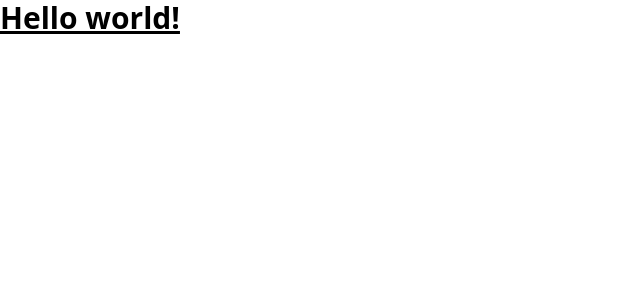
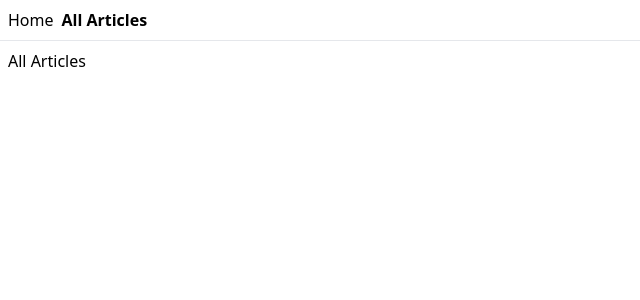
Before and after one commit to Karimtabikh/articles-app, a React (Vite) app: page /articles in a window 1280 px wide. Shown: the top 300 px of the page, without its empty margins (0-640 px from the left). Built offline with nearby package versions, Linux system fonts and the light colour scheme.

Commit message:
Added Routes

```diff
--- a/package.json
+++ b/package.json
@@ -10,10 +10,13 @@
     "preview": "vite preview"
   },
   "dependencies": {
+    "@tanstack/react-router": "^1.28.4",
     "react": "^18.2.0",
     "react-dom": "^18.2.0"
   },
   "devDependencies": {
+    "@tanstack/router-devtools": "^1.28.4",
+    "@tanstack/router-vite-plugin": "^1.28.2",
     "@types/react": "^18.2.66",
     "@types/react-dom": "^18.2.22",
     "@typescript-eslint/eslint-plugin": "^7.2.0",
--- a/src/App.tsx
+++ b/src/App.tsx
@@ -1,5 +1,14 @@
-function App() {
-  return <h1 className="text-3xl font-bold underline">Hello world!</h1>;
+import { RouterProvider, createRouter } from "@tanstack/react-router";
+import { routeTree } from "./routeTree.gen";
+
+const router = createRouter({ routeTree });
+
+declare module "@tanstack/react-router" {
+  interface Register {
+    router: typeof router;
+  }
 }
 
-export default App;
+export default function App() {
+  return <RouterProvider router={router} />;
+}
--- /dev/null
+++ b/src/routeTree.gen.ts
@@ -0,0 +1,56 @@
+/* prettier-ignore-start */
+
+/* eslint-disable */
+
+// @ts-nocheck
+
+// noinspection JSUnusedGlobalSymbols
+
+// This file is auto-generated by TanStack Router
+
+import { createFileRoute } from '@tanstack/react-router'
+
+// Import Routes
+
+import { Route as rootRoute } from './routes/__root'
+
+// Create Virtual Routes
+
+const ArticlesLazyImport = createFileRoute('/articles')()
+const IndexLazyImport = createFileRoute('/')()
+
+// Create/Update Routes
+
+const ArticlesLazyRoute = ArticlesLazyImport.update({
+  path: '/articles',
+  getParentRoute: () => rootRoute,
+} as any).lazy(() => import('./routes/articles.lazy').then((d) => d.Route))
+
+const IndexLazyRoute = IndexLazyImport.update({
+  path: '/',
+  getParentRoute: () => rootRoute,
+} as any).lazy(() => import('./routes/index.lazy').then((d) => d.Route))
+
+// Populate the FileRoutesByPath interface
+
+declare module '@tanstack/react-router' {
+  interface FileRoutesByPath {
+    '/': {
+      preLoaderRoute: typeof IndexLazyImport
+      parentRoute: typeof rootRoute
+    }
+    '/articles': {
+      preLoaderRoute: typeof ArticlesLazyImport
+      parentRoute: typeof rootRoute
+    }
+  }
+}
+
+// Create and export the route tree
+
+export const routeTree = rootRoute.addChildren([
+  IndexLazyRoute,
+  ArticlesLazyRoute,
+])
+
+/* prettier-ignore-end */
--- /dev/null
+++ b/src/routes/__root.tsx
@@ -0,0 +1,20 @@
+import { createRootRoute, Link, Outlet } from '@tanstack/react-router'
+import { TanStackRouterDevtools } from '@tanstack/router-devtools'
+
+export const Route = createRootRoute({
+  component: () => (
+    <>
+      <div className="p-2 flex gap-2">
+        <Link to="/" className="[&.active]:font-bold">
+          Home
+        </Link>{' '}
+        <Link to="/articles" className="[&.active]:font-bold">
+          All Articles
+        </Link>
+      </div>
+      <hr />
+      <Outlet />
+      <TanStackRouterDevtools />
+    </>
+  ),
+})
--- /dev/null
+++ b/src/routes/articles.lazy.tsx
@@ -0,0 +1,9 @@
+import { createLazyFileRoute } from '@tanstack/react-router'
+
+export const Route = createLazyFileRoute('/articles')({
+  component: Articles,
+})
+
+function Articles() {
+  return <div className="p-2">All Articles</div>
+}
--- /dev/null
+++ b/src/routes/index.lazy.tsx
@@ -0,0 +1,13 @@
+import { createLazyFileRoute } from '@tanstack/react-router'
+
+export const Route = createLazyFileRoute('/')({
+  component: Index,
+})
+
+function Index() {
+  return (
+    <div className="p-2">
+      <h3>Form</h3>
+    </div>
+  )
+}
--- a/vite.config.ts
+++ b/vite.config.ts
@@ -1,7 +1,8 @@
 import { defineConfig } from 'vite'
 import react from '@vitejs/plugin-react-swc'
+import { TanStackRouterVite } from '@tanstack/router-vite-plugin'
 
 // https://vitejs.dev/config/
 export default defineConfig({
-  plugins: [react()],
+  plugins: [react(),TanStackRouterVite()],
 })
```
Also changed, not shown: 1 other file (tests, documents, lock files or other folders).
